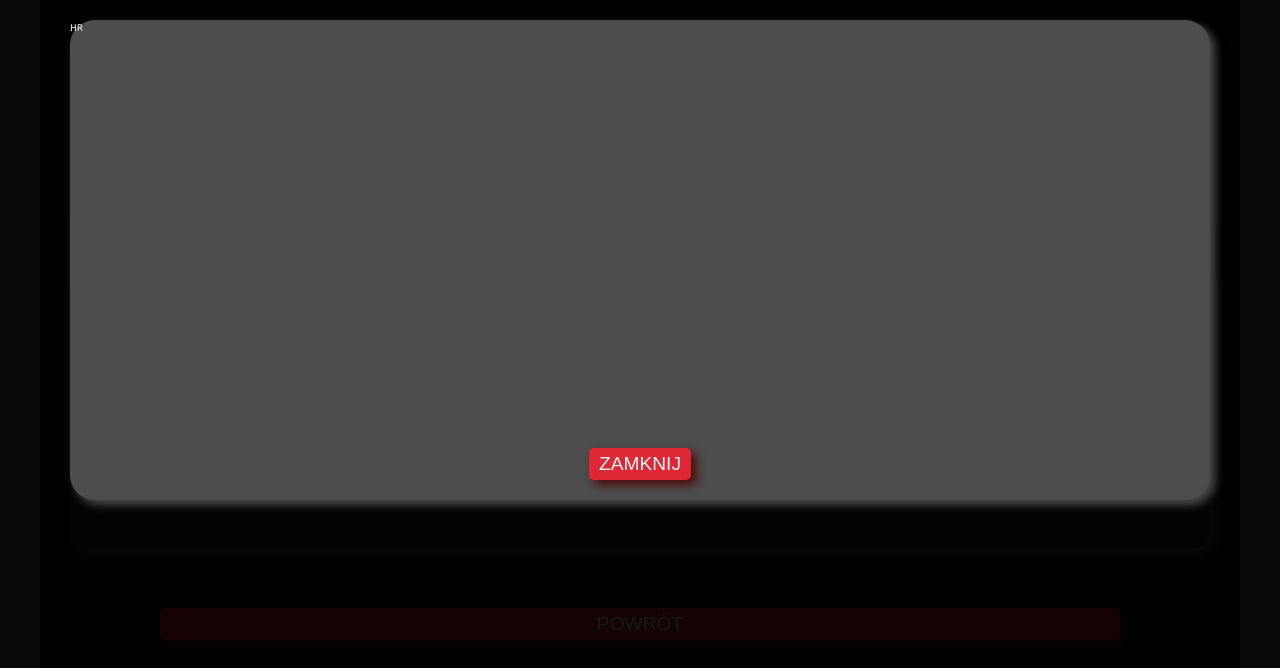
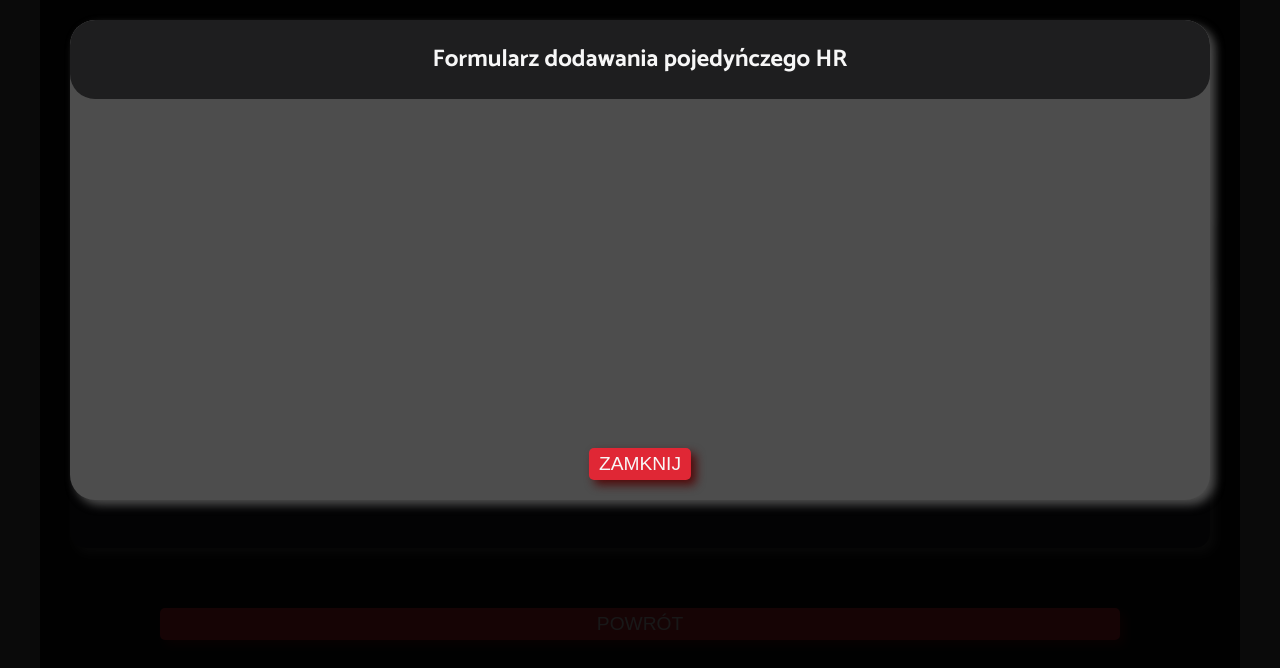
Before and after one commit to Konrad123456/megak-head-hunter-fe, a React (Create React App) app: page / in a window 1280 px wide. Both pictures are taken after a click on the button "DODAJ HR". Shown: the top 668 px of the page. Built offline with nearby package versions, Linux system fonts and the light colour scheme.

Commit message:
added css style to modals

```diff
--- a/src/pages/AdminViewPage.tsx
+++ b/src/pages/AdminViewPage.tsx
@@ -45,7 +45,8 @@ export const AdminViewPage = () => {
                 </div>
             </nav>
             {switches.modalOn ? <div className={'admin-view__modal'}></div> : null}
-            {switches.addHr ? <div className={'admin-view__modal-form'}>HR
+            {switches.addHr ? <div className={'admin-view__modal-form'}>
+                <h3>Formularz dodawania pojedyńczego HR</h3>
                 <button onClick={handleModalExit} className={'btn modal'}>zamknij</button></div> : null}
             <button className={'admin-view__go-back-button btn'}>powrót</button>
         </div>
--- a/src/pages/_AdminViewPage.scss
+++ b/src/pages/_AdminViewPage.scss
@@ -1,42 +1,52 @@
 @import '../utils/scss/index';
 
 .admin-view {
-  &__modal-form{
+  &__modal-form {
     position: absolute;
     z-index: 3;
     top: 20px;
-    left:50%;
+    left: 50%;
     transform: translateX(-50%);
     width: 95%;
     height: 60vh;
     background-color: $color-greyish-primary;
     border-radius: 25px;
     box-shadow: 5px 5px 10px $color-greyish-primary;
+    overflow: hidden;
 
-    .btn.modal{
+    h3 {
+      font-size: $font-size-medium;
+      text-align: center;
+      padding: 20px;
+      background-color: $color-blackish-one;
+      border-radius: 25px;
+    }
+
+    .btn.modal {
       position: absolute;
-      left:50%;
+      left: 50%;
       transform: translateX(-50%);
       bottom: 20px;
     }
 
-    .btn.modal:hover{
+    .btn.modal:hover {
       transform: translateX(-50%);
     }
 
 
   }
-&__modal{
+
+  &__modal {
     position: absolute;
     top: 0;
     left: 0;
     width: 100%;
-height: 100vh;
+    min-height: 100vh;
     z-index: 2;
+    background-color: rgba(0, 0, 0, 0.9);
+  }
 
-  background-color: rgba(0,0,0,0.9);
-}
-   .btn{
+  .btn {
     background-color: $color-redish-four;
     padding: 5px 10px;
     cursor: pointer;
@@ -46,10 +56,10 @@ height: 100vh;
     font-size: $font-size-small;
     text-transform: uppercase;
     border-radius: 5px;
-     transition: transform 0.3s , box-shadow 0.3s
+    transition: transform 0.3s, box-shadow 0.3s
   }
 
-  .btn:hover{
+  .btn:hover {
     transform: scale(1.05);
     box-shadow: 0 0 35px $color-redish-two;
   }
```
Lines whose indentation alone changed are shown as unchanged.
